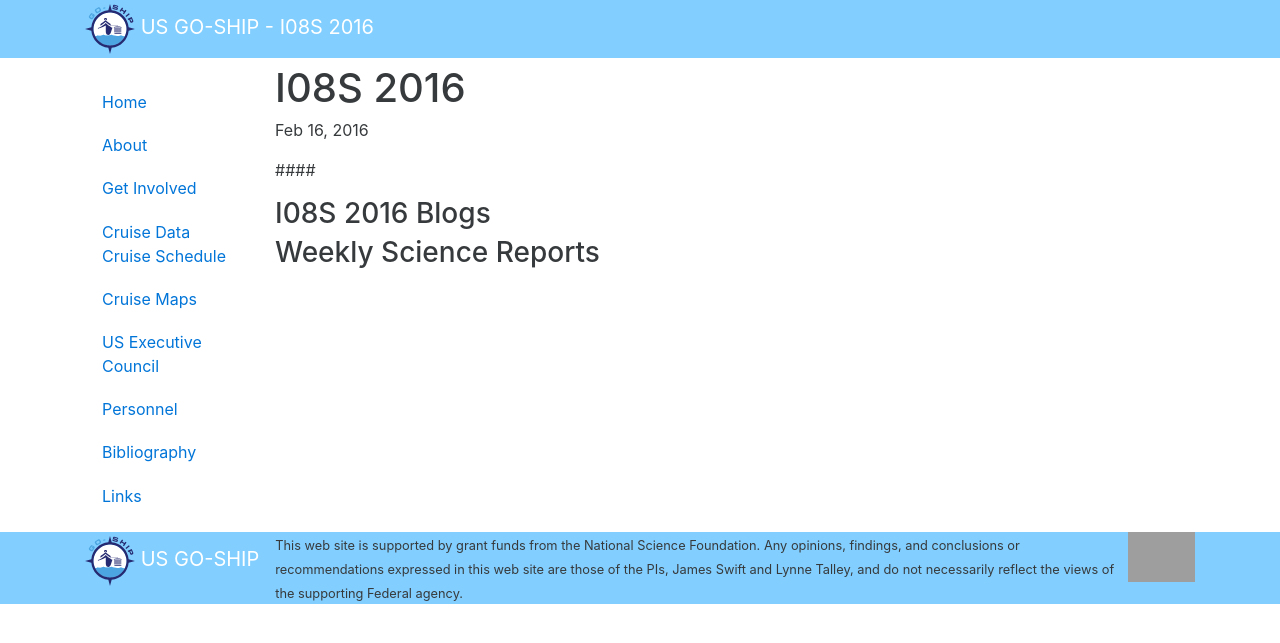
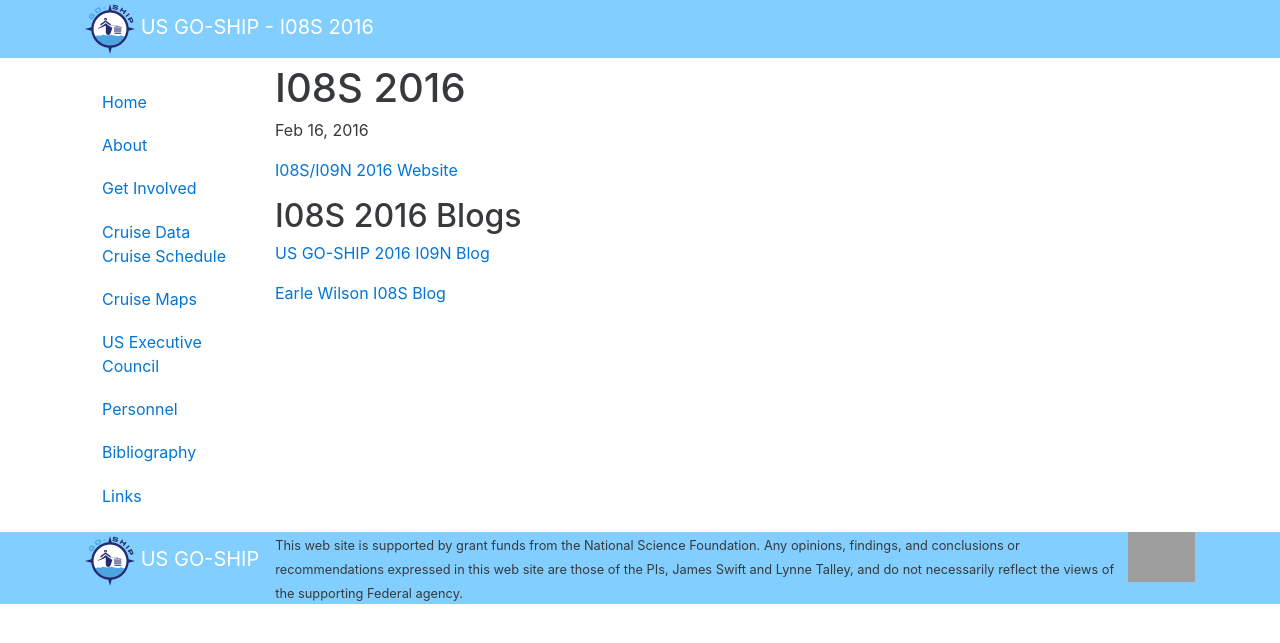
Before and after one commit to cchdo/usgoship.ucsd.edu, a Jekyll site: the page built from _posts/2016-02-16-i08s-2016.md, in a window 1280 px wide. Shown: the top 643 px of the page. Built offline with Jekyll 4.4.1, drawn with Linux system fonts in a browser that asks for light colours; grey boxes are pictures that could not be loaded.

Commit message:
clean up migrated content

```diff
--- a/_posts/2016-02-16-i08s-2016.md
+++ b/_posts/2016-02-16-i08s-2016.md
@@ -3,12 +3,11 @@
 title: "I08S 2016 "
 date: 2016-02-16 16:05:26 +0000
 ---
-####
 
-### I08S 2016 Blogs
+<a href="http://www.aoml.noaa.gov/ocd/gcc/I08S_I09N/" target="_blank">I08S/I09N 2016 Website</a>
 
+I08S 2016 Blogs
+---------------
+<a href="http://goship-i09n-2016.blogspot.com/" target="_blank">US GO-SHIP 2016 I09N Blog</a>
 
-
-
-
-### Weekly Science Reports
+<a href="http://floatdispenser.blogspot.com/" target="_blank">Earle Wilson I08S Blog</a>
```
